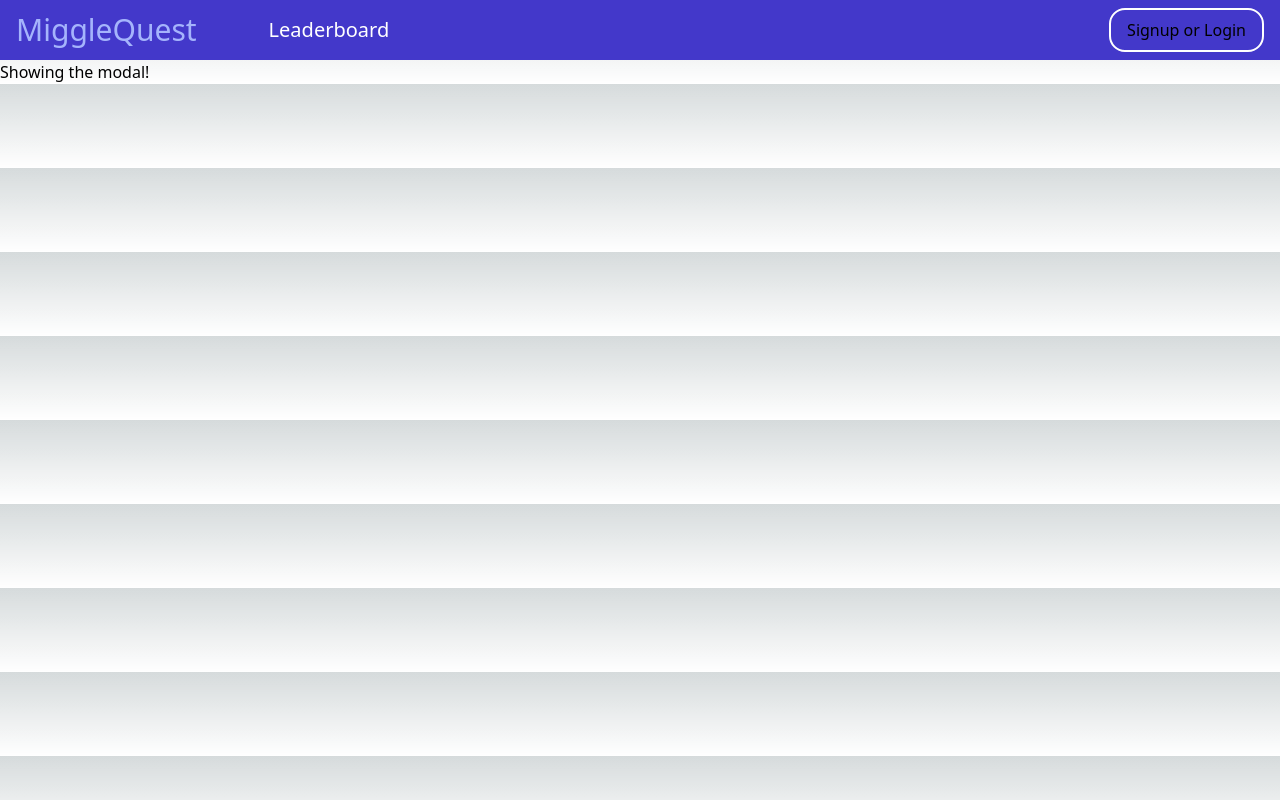
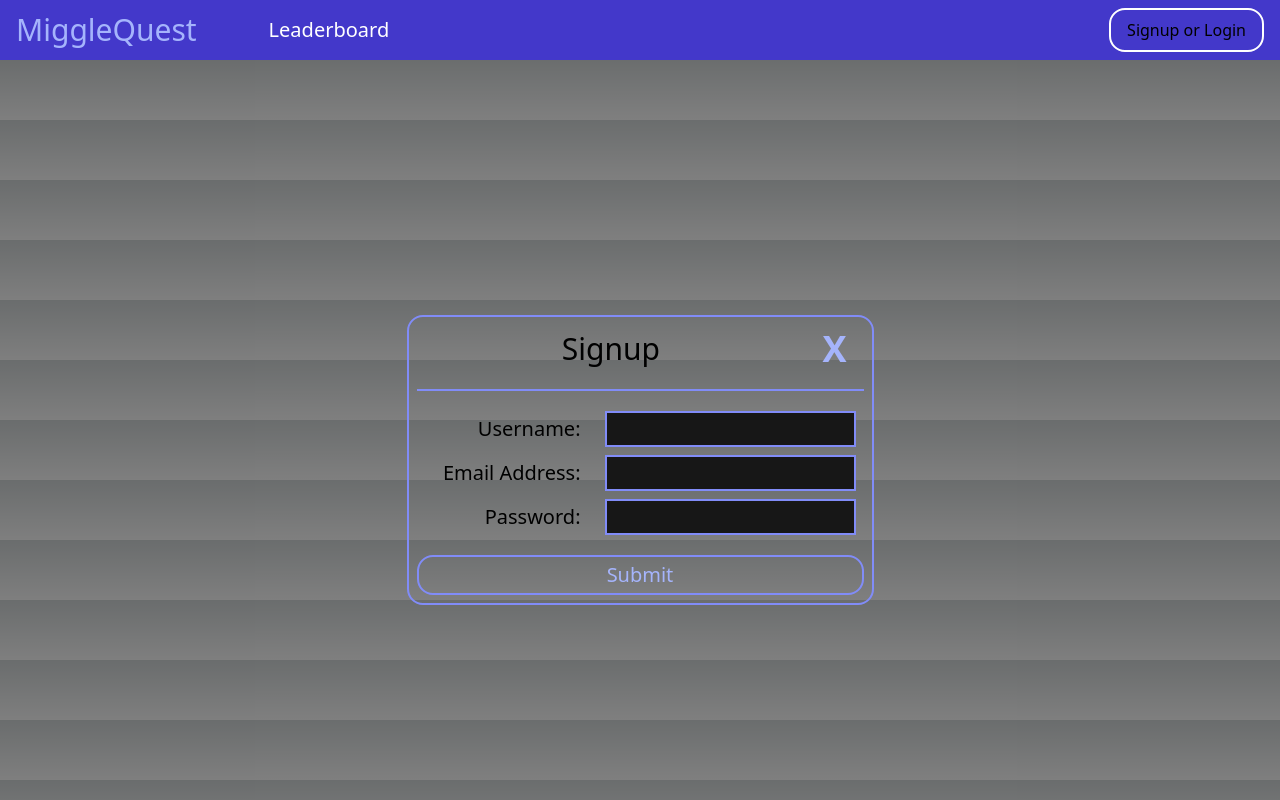
Before and after one commit to miggle88/MiggleQuest, a Next.js app: page / in a window 1280 px wide. Both pictures are taken after a click on the button "Signup or Login". Built offline with nearby package versions, Linux system fonts and the light colour scheme.

Commit message:
add signup modal

```diff
--- a/src/app/page.tsx
+++ b/src/app/page.tsx
@@ -1,5 +1,5 @@
 'use client'
-import DialogModal from '@/components/DialogModal'
+import SignupModal from '@/components/SignupModal'
 import { useContext, useState } from 'react'
 import { NavBarContext } from '@/contexts/NavBarContext'
 
@@ -7,21 +7,19 @@ export default function Home() {
   const context = useContext(NavBarContext)
   const [showSignUp, setShowSignUp] = useState(false)
 
-  context.signupRequested = () => {
-    setShowSignUp(!showSignUp)
-    console.log('Signup was requested, from the nav bar!')
-  }
+  context.signupRequested = () => setShowSignUp(true)
 
   return (
     <main>
-      <DialogModal show={showSignUp}>
-        <div>Showing the modal!</div>
-      </DialogModal>
-
+      { /* Keep this as the first element to prevent layout issues! */}
+      <SignupModal show={showSignUp}
+                   onDismiss={() => setShowSignUp(false)}
+                   onSubmit={(details) => {
+                     console.log('User signed up with:', details)
+                     setShowSignUp(false)
+                   }}/>
       <div>
       </div>
-
-
     </main>
   )
 }
--- a/src/components/DialogModal.tsx
+++ /dev/null
@@ -1,16 +0,0 @@
-import { ReactNode } from 'react'
-import Conditional from '@/components/Conditional'
-
-export type DialogModalProps = {
-  show: boolean | (() => boolean)
-  children: ReactNode
-}
-
-
-export default function DialogModal(props: DialogModalProps) {
-  return (
-    <Conditional condition={props.show}>
-      <div>{props.children}</div>
-    </Conditional>
-  )
-}
--- /dev/null
+++ b/src/components/SignupModal.tsx
@@ -0,0 +1,87 @@
+'use client'
+
+import Conditional from '@/components/Conditional'
+import { useState } from 'react'
+import { SignupDetails } from '@/types'
+
+export type DialogModalProps = {
+  show: boolean | (() => boolean)
+  onSubmit?: (details: SignupDetails) => void,
+  onDismiss?: () => void
+}
+
+export default function SignupModal(props: DialogModalProps) {
+  const [username, setUsername] = useState('')
+  const [emailAddress, setEmailAddress] = useState('')
+  const [password, setPassword] = useState('')
+
+  const validateAndSubmit = () => {
+    if (!username.trim()) return
+    if (!emailAddress.trim()) return
+    if (!password.trim()) return
+
+    props.onSubmit && props.onSubmit({
+      username,
+      emailAddress,
+      password,
+    })
+
+    setUsername('')
+    setEmailAddress('')
+    setPassword('')
+  }
+
+  return (
+    <Conditional condition={props.show}>
+      <div
+        className={'w-screen h-screen fixed left-0 z-[1] bg-black bg-opacity-50'}>
+        <div className={'w-full h-full flex place-content-center place-items-center'}>
+          <div className={'flex flex-col border-indigo-400 border-2 rounded-2xl p-2'}>
+            <div className={'flex flex-row space-x-8 place-items-center'}>
+              <div className={'w-full text-3xl text-center pl-8 pr-4'}>Signup</div>
+              <button
+                className={'w-[48px] h-[48px] text-4xl text-center text-indigo-300 font-bold rounded-2xl pr-4'}
+                onClick={() => props.onDismiss && props.onDismiss()}>X
+              </button>
+            </div>
+            <div className={'border-b-2 border-indigo-400 py-2'}/>
+            <div className={'py-2'}/>
+            <div className={'flex flex-row place-items-center'}>
+              <div className={'w-[180px] text-xl text-right px-4 py-2'}>
+                Username:
+              </div>
+              <div className={'px-2'}>
+                <input className={'w-full bg-neutral-900 text-indigo-200 border-indigo-400 border-2 px-2 py-1'}
+                       value={username} onChange={(e) => setUsername(e.target.value)}/>
+              </div>
+            </div>
+            <div className={'flex flex-row place-items-center'}>
+              <div className={'w-[180px] text-xl text-right px-4 py-2'}>
+                Email Address:
+              </div>
+              <div className={'px-2'}>
+                <input className={'w-full bg-neutral-900 text-indigo-200 border-indigo-400 border-2 px-2 py-1'}
+                       value={emailAddress} onChange={(e) => setEmailAddress(e.target.value)}/>
+              </div>
+            </div>
+            <div className={'flex flex-row place-items-center'}>
+              <div className={'w-[180px] text-xl text-right px-4 py-2'}>
+                Password:
+              </div>
+              <div className={'px-2'}>
+                <input className={'w-full bg-neutral-900 text-indigo-200 border-indigo-400 border-2 px-2 py-1'}
+                       value={password} onChange={(e) => setPassword(e.target.value)}/>
+              </div>
+            </div>
+            <div className={'py-2'}/>
+            <button
+              className={'text-xl text-indigo-300 border-indigo-400 border-2 rounded-2xl hover:bg-indigo-950 active:bg-indigo-900 px-2 py-1'}
+              onClick={() => validateAndSubmit()}>
+              Submit
+            </button>
+          </div>
+        </div>
+      </div>
+    </Conditional>
+  )
+}
--- /dev/null
+++ b/src/types.ts
@@ -0,0 +1,5 @@
+export type SignupDetails = {
+  username: string,
+  emailAddress: string,
+  password: string
+}
```
